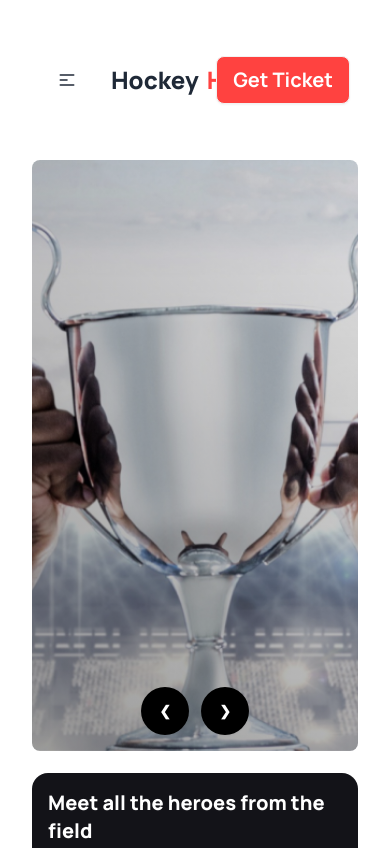
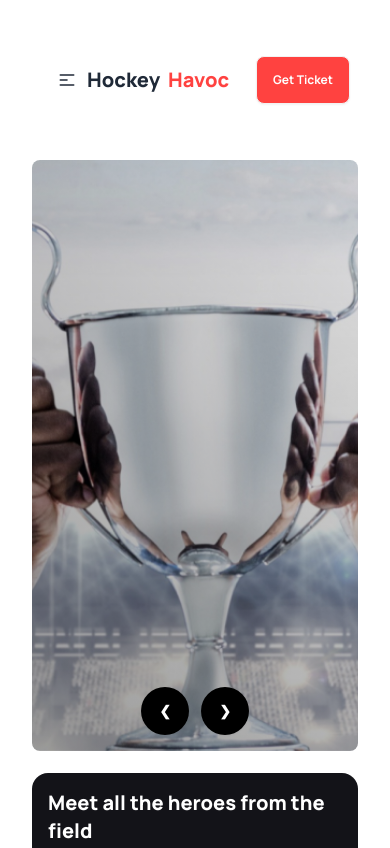
Before and after one commit to Mubasshir14/hockey, a plain HTML site: page index.html in a window 390 px wide. Shown: the top 848 px of the page. Drawn offline with nearby package versions, Linux system fonts and the light colour scheme.

Commit message:
header menu edited

```diff
--- a/index.html
+++ b/index.html
@@ -3,7 +3,8 @@
 <head>
     <meta charset="UTF-8">
     <meta name="viewport" content="width=device-width, initial-scale=1.0">
-    <title>Document</title>
+    <title>Hockey Havoc</title>
+    <link rel="shortcut icon" href="images/2.png" type="image/x-icon">
     <!-- tailwind and daisy ui -->
     <link href="https://cdn.jsdelivr.net/npm/daisyui@4.6.0/dist/full.min.css" rel="stylesheet" type="text/css" />
     <script src="https://cdn.tailwindcss.com"></script>
@@ -50,7 +51,7 @@
                     <li><a>Contact</a></li>
                 </ul>
               </div>
-              <a class="btn btn-ghost text-2xl lg:text-4xl lg:-ml-2 font-extrabold">Hockey <span class="text-[#FF4240]">Havoc</span></a>
+              <a class="btn btn-ghost text-xl -ml-6 lg:text-4xl lg:-ml-2 font-extrabold">Hockey <span class="text-[#FF4240]">Havoc</span></a>
             </div>
             <div class="navbar-center hidden lg:flex">
               <ul class="menu menu-horizontal px-1 font-medium text-[#424247]">
@@ -63,7 +64,7 @@
             </div>
             <div class="navbar-end">
                 <i class="fa-solid fa-magnifying-glass text-[#89898B] mr-6 hidden lg:flex"></i>
-              <a class="btn text-white text-xl font-bold bg-[#FF4240]"></i>Get Ticket</a>
+              <a class="btn text-white text-xs lg:text-xl font-bold bg-[#FF4240]"></i>Get Ticket</a>
             </div>
           </div>
     </header>
```
Also changed, not shown: Mobile Responsive Image.jpg (deleted), 1 other file.
